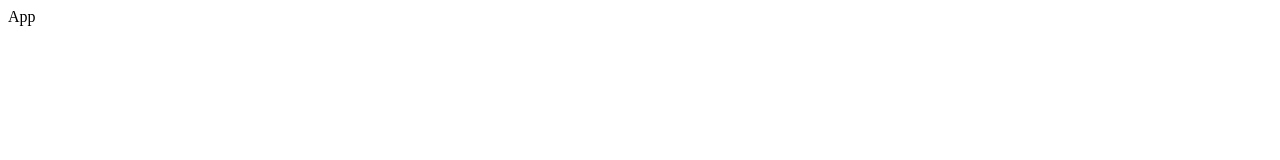
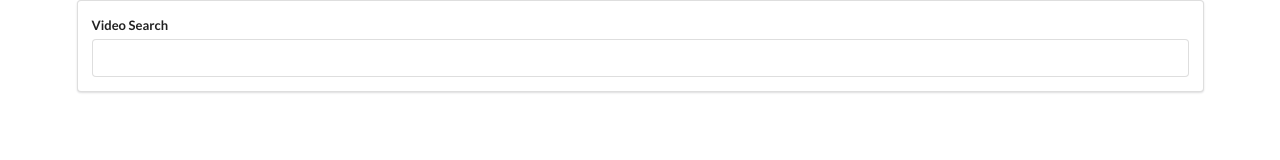
Before and after one commit to Pravaritti/YouTube-Videos-, a React (Create React App) app: page / in a window 1280 px wide. Shown: the top 160 px of the page. Built offline with nearby package versions, Linux system fonts and the light colour scheme.

Commit message:
add search bar

```diff
--- a/public/index.html
+++ b/public/index.html
@@ -5,6 +5,10 @@
     <link rel="icon" href="%PUBLIC_URL%/favicon.ico" />
     <meta name="viewport" content="width=device-width, initial-scale=1" />
     <meta name="theme-color" content="#000000" />
+    <link
+      rel="stylesheet"
+      href="https://cdnjs.cloudflare.com/ajax/libs/semantic-ui/2.4.1/semantic.min.css"
+    />
     <meta
       name="description"
       content="Web site created using create-react-app"
--- a/src/components/App.js
+++ b/src/components/App.js
@@ -1,8 +1,14 @@
 import React from "react";
+import SearchBar from "./SearchBar";
 
 class App extends React.Component {
   render() {
-    return <div>App</div>;
+    return (
+      <div className="ui container">
+        {/* putting classNAme in div gives it a container like boundary */}
+        <SearchBar />
+      </div>
+    );
   }
 }
 
--- /dev/null
+++ b/src/components/SearchBar.js
@@ -0,0 +1,40 @@
+import React from "react";
+
+class SearchBar extends React.Component {
+  state = { term: "" };
+
+  onInputChange = (event) => {
+    this.setState({ term: event.target.value });
+  };
+
+  onFormSubmit = (event) => {
+    event.preventDefault();
+
+    //TODO: Make sure we call
+    //callback from parent component
+  };
+
+  render() {
+    return (
+      <div className="seacrch-bar ui segment">
+        {/* search-bar -> for curtom styling
+    ui segment ->puts a nice rectangle */}
+        <form onSubmit={this.onFormSubmit} className="ui form">
+          <div className="field">
+            <label>Video Search</label>
+            <input
+              type="text"
+              value={this.state.term}
+              onChange={this.onInputChange}
+            />
+            {/*make input element controlled element by making a state and mentioning in input tag where it's value comes from.
+            if you do not out onChange handler in this, youwill not be able to change your value of input in browser.
+            */}
+          </div>
+        </form>
+      </div>
+    );
+  }
+}
+
+export default SearchBar;
```
